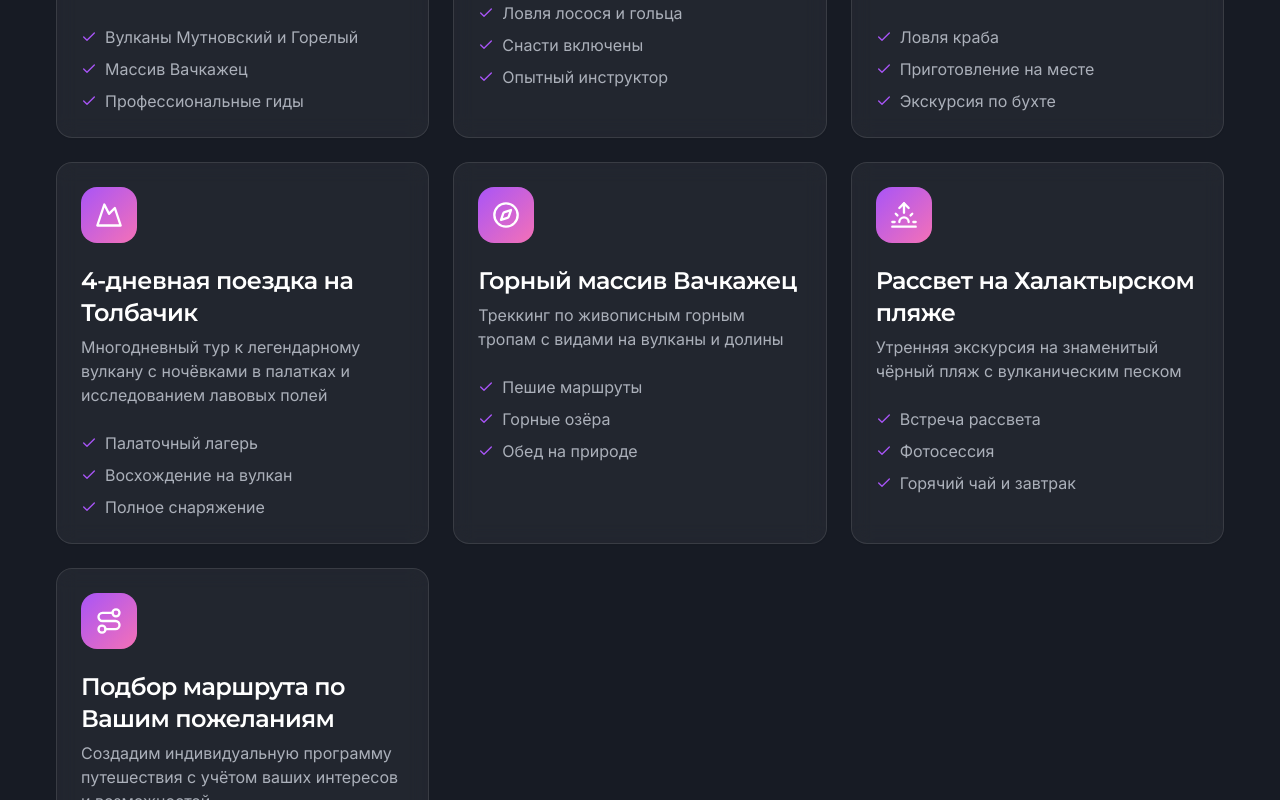
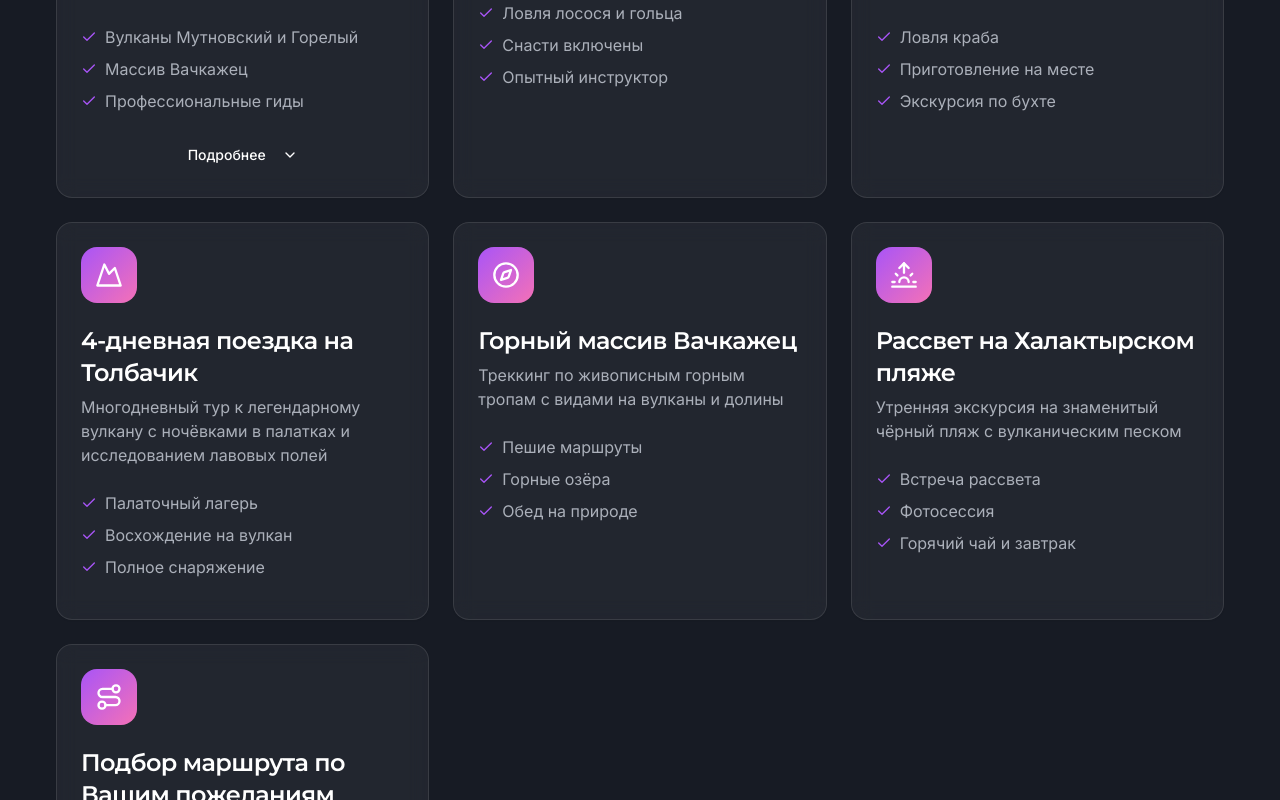
Before and after one commit to pr-poehali-dev/site-creation-project-61, a React (Vite) app: page / in a window 1280 px wide. Shown: the part 1520-2320 px from the top of the page. Built offline with nearby package versions, Linux system fonts and the light colour scheme.

Commit message:
feat: добавить подробное описание джип-туров

```diff
--- a/src/components/ServicesSection.tsx
+++ b/src/components/ServicesSection.tsx
@@ -2,13 +2,15 @@ import { Card, CardContent, CardDescription, CardHeader, CardTitle } from '@/com
 import { Button } from '@/components/ui/button';
 import { Badge } from '@/components/ui/badge';
 import Icon from '@/components/ui/icon';
+import { useState } from 'react';
 
 const services = [
   {
     icon: 'Truck',
     title: 'Джип-туры по Камчатке',
     description: 'Экстремальные поездки на внедорожниках к действующим вулканам и горным массивам',
-    features: ['Вулканы Мутновский и Горелый', 'Массив Вачкажец', 'Профессиональные гиды']
+    features: ['Вулканы Мутновский и Горелый', 'Массив Вачкажец', 'Профессиональные гиды'],
+    detailedDescription: 'Джип-туры по Камчатке включают в себя более 20-ти маршрутов, чтобы показать вам настоящую Камчатку — дикую, мощную и доступную на внедорожнике. Выберите свой уровень драйва: от фото-сафари до настоящей экспедиции.'
   },
   {
     icon: 'Fish',
@@ -116,6 +118,8 @@ interface ServicesSectionProps {
 }
 
 export default function ServicesSection({ scrollToSection }: ServicesSectionProps) {
+  const [expandedService, setExpandedService] = useState<number | null>(null);
+
   return (
     <>
       <section id="services" className="py-20 px-6 bg-card/30">
@@ -145,7 +149,7 @@ export default function ServicesSection({ scrollToSection }: ServicesSectionProp
                   <CardDescription className="text-base">{service.description}</CardDescription>
                 </CardHeader>
                 <CardContent>
-                  <ul className="space-y-2">
+                  <ul className="space-y-2 mb-4">
                     {service.features.map((feature, idx) => (
                       <li key={idx} className="flex items-center gap-2 text-muted-foreground">
                         <Icon name="Check" size={16} className="text-primary" />
@@ -153,6 +157,36 @@ export default function ServicesSection({ scrollToSection }: ServicesSectionProp
                       </li>
                     ))}
                   </ul>
+
+                  {service.detailedDescription && (
+                    <>
+                      {expandedService === index && (
+                        <div className="mt-4 p-4 bg-background/50 rounded-lg border border-border/30">
+                          <p className="text-muted-foreground leading-relaxed">
+                            {service.detailedDescription}
+                          </p>
+                        </div>
+                      )}
+                      <Button
+                        variant="ghost"
+                        size="sm"
+                        className="w-full mt-2"
+                        onClick={() => setExpandedService(expandedService === index ? null : index)}
+                      >
+                        {expandedService === index ? (
+                          <>
+                            Скрыть подробности
+                            <Icon name="ChevronUp" size={16} className="ml-2" />
+                          </>
+                        ) : (
+                          <>
+                            Подробнее
+                            <Icon name="ChevronDown" size={16} className="ml-2" />
+                          </>
+                        )}
+                      </Button>
+                    </>
+                  )}
                 </CardContent>
               </Card>
             ))}
```
